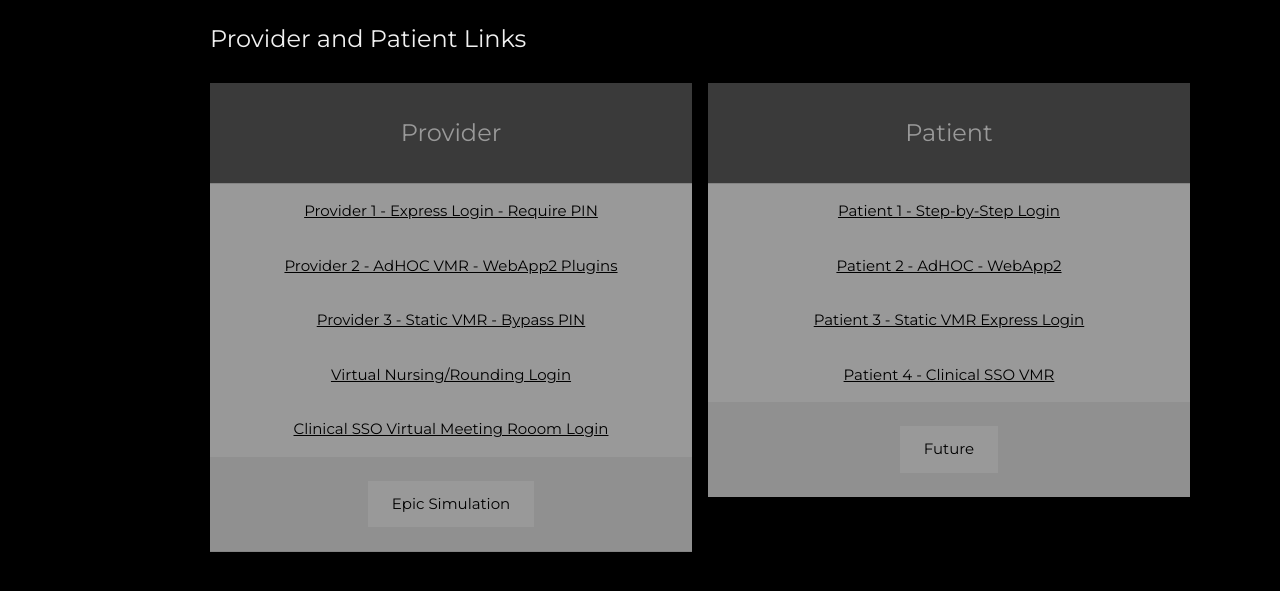
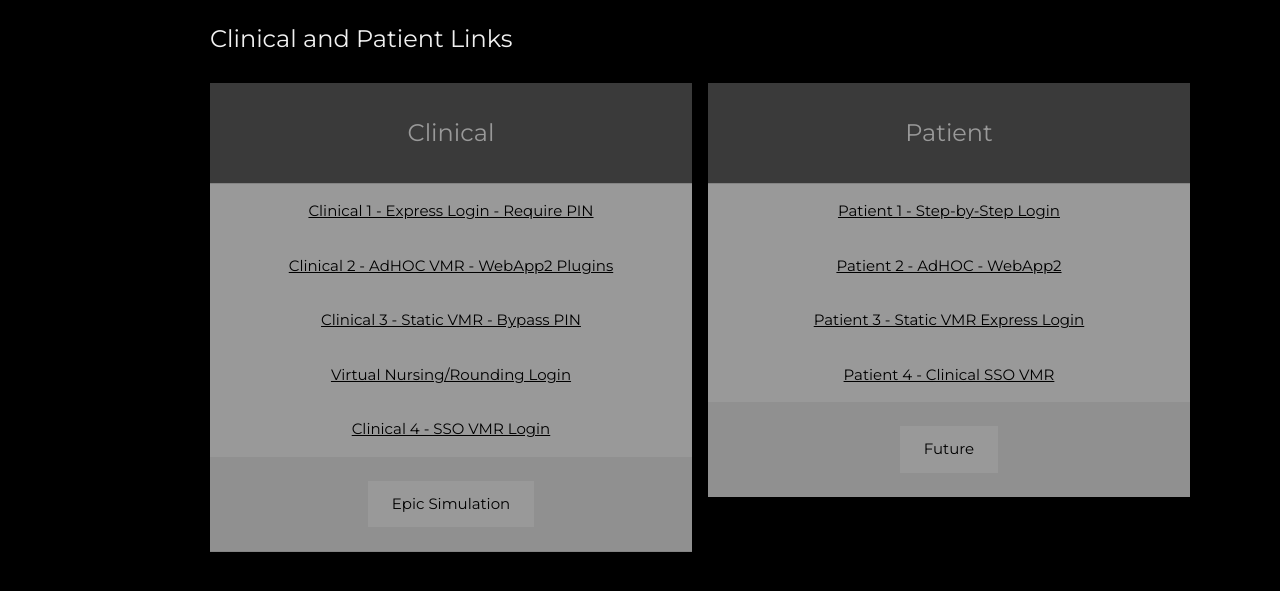
Before and after one commit to ckeilberg57/genTeleHealth, a plain HTML site: page index.html in a window 1280 px wide. Shown: the part 843-1434 px from the top of the page. Drawn offline with nearby package versions, Linux system fonts and the light colour scheme; grey boxes are pictures that could not be loaded.

Commit message:
Update index.html

```diff
--- a/index.html
+++ b/index.html
@@ -163,19 +163,19 @@ body, h1,h2,h3,h4,h5,h6 {font-family: "Montserrat", sans-serif}
     </button>
 
     <!-- Grid for demo tables -->
-    <h3 class="w3-padding-16 w3-text-light-grey">Provider and Patient Links</h3>
+    <h3 class="w3-padding-16 w3-text-light-grey">Clinical and Patient Links</h3>
     <div class="w3-row-padding" style="margin:0 -16px">
       <div class="w3-half w3-margin-bottom">
         <ul class="w3-ul w3-white w3-center w3-opacity w3-hover-opacity-off">
-          <li class="w3-dark-grey w3-xlarge w3-padding-32">Provider</li>
+          <li class="w3-dark-grey w3-xlarge w3-padding-32">Clinical</li>
           <a href="https://cklab-edges.ck-collab-engtest.com/webapp3/?name=Provider%20Demo%20User&conference=apptMD5555" target="_blank">
-            <li class="w3-padding-16">Provider 1 - Express Login - Require PIN</li>
+            <li class="w3-padding-16">Clinical 1 - Express Login - Require PIN</li>
           </a>
           <a href="https://phealth.ck-collab-engtest.com/webapp/#/?conference=ph1029&name=Provider%20Demo%20User&callType=video&role=host&pin=2023" target="_blank">
-          <li class="w3-padding-16">Provider 2 - AdHOC VMR - WebApp2 Plugins</li>
+          <li class="w3-padding-16">Clinical 2 - AdHOC VMR - WebApp2 Plugins</li>
           </a>
           <a href="https://cklab-edges.ck-collab-engtest.com/webapp3/?name=Provider%20Demo%20User&conference=drdemo&role=host&pin=2023&join=1" target="_blank">
-          <li class="w3-padding-16">Provider 3 - Static VMR - Bypass PIN</li>
+          <li class="w3-padding-16">Clinical 3 - Static VMR - Bypass PIN</li>
           </a>
           </li>
           <a href="https://ckeilberg57.github.io/thlogin/" target="_blank">
@@ -183,7 +183,7 @@ body, h1,h2,h3,h4,h5,h6 {font-family: "Montserrat", sans-serif}
           </a>
           </li>
           <a href="https://ckeilberg57.github.io/samlLogin/" target="_blank">
-          <li class="w3-padding-16">Clinical SSO Virtual Meeting Rooom Login</li>
+          <li class="w3-padding-16">Clinical 4 - SSO VMR Login</li>
           </a>
           </li>
           <li class="w3-light-grey w3-padding-24">
```
